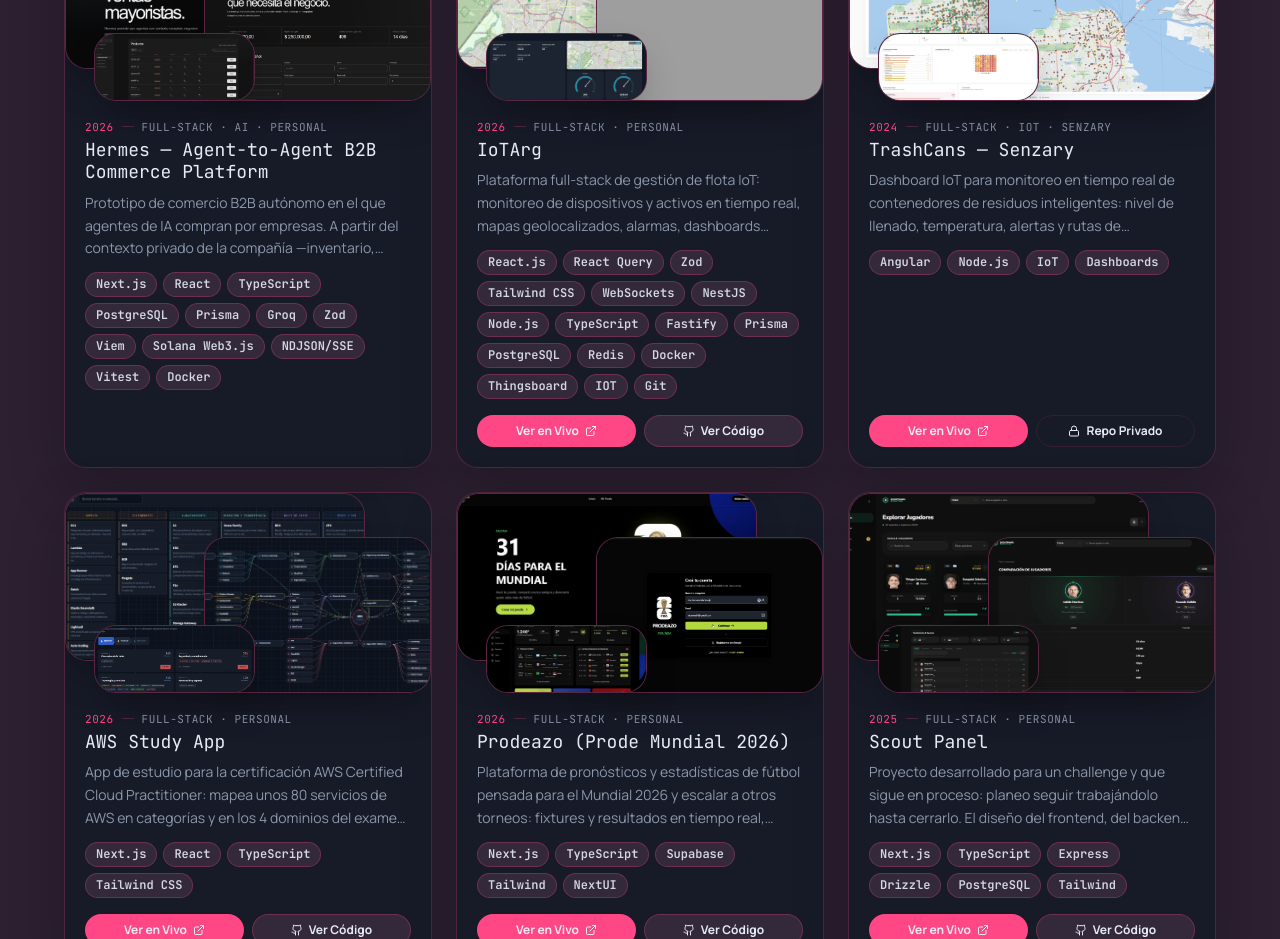
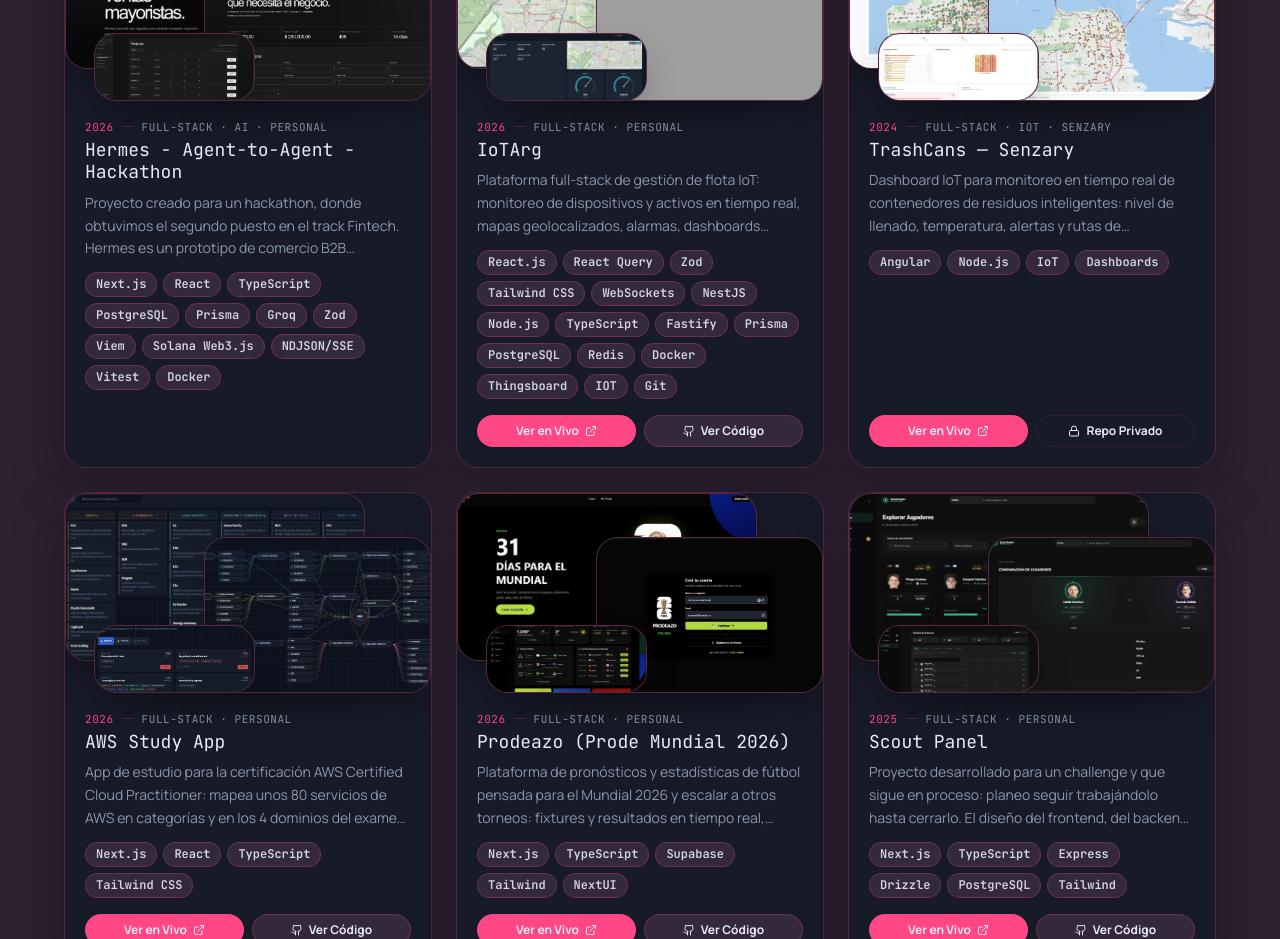
Before and after one commit to nicovon24/PortafolioNuevo, a Next.js app: page / in a window 1280 px wide. Shown: the part 2740-3679 px from the top of the page. Built offline with nearby package versions, Linux system fonts and the light colour scheme; grey boxes are pictures that could not be loaded.

Commit message:
docs: highlight Hermes hackathon result

```diff
--- a/public/locales/en/common.json
+++ b/public/locales/en/common.json
@@ -112,7 +112,7 @@
     },
     "items": {
       "hermes": {
-        "description": "Prototype for autonomous B2B procurement in which AI agents purchase on behalf of businesses. Starting from a company's private context — inventory, sales, target coverage and capital — it builds a purchase request, tenders it to three distributor agents, negotiates price and terms round by round, awards each line item to the best eligible offer and generates purchase orders. When the mandate allows it, the platform can also settle payments in digital assets: ARGt on Arbitrum and an experimental cross-chain USDC route on Solana. Built as a modular, server-centric monolith with Next.js and PostgreSQL through Prisma. Groq proposes language and commercial terms through structured output, while deterministic server-side rules validate identity, stock, budget, margin, awards and payments before anything is persisted. Every message, offer, negotiation round, order, payment and domain event is recorded for auditing and replay. Demo/prototype; not a production system."
+        "description": "Created for a hackathon, where we earned second place in the Fintech track. Hermes is a prototype for autonomous B2B procurement in which AI agents purchase on behalf of businesses. Starting from a company's private context — inventory, sales, target coverage and capital — it builds a purchase request, tenders it to three distributor agents, negotiates price and terms round by round, awards each line item to the best eligible offer and generates purchase orders. When the mandate allows it, the platform can also settle payments in digital assets: ARGt on Arbitrum and an experimental cross-chain USDC route on Solana. Built as a modular, server-centric monolith with Next.js and PostgreSQL through Prisma. Groq proposes language and commercial terms through structured output, while deterministic server-side rules validate identity, stock, budget, margin, awards and payments before anything is persisted. Every message, offer, negotiation round, order, payment and domain event is recorded for auditing and replay. Demo/prototype; not a production system."
       },
       "prodeazo": {
         "description": "Football prediction and statistics platform designed for the 2026 World Cup and scalable to other tournaments: real-time fixtures and results, predictions before match kick-off, points for correct picks and general and league rankings. MVP with fixture, predictions, ranking, user-to-user comparison and special picks (champion, top scorer, etc.); phased roadmap for mini-leagues with administration and a reusable statistics module (groups, brackets, metrics and profiles). Initial stack: Next.js and TypeScript, Supabase with PostgreSQL, Tailwind and NextUI; fixtures and results via Bzzoiro BSD."
--- a/public/locales/es/common.json
+++ b/public/locales/es/common.json
@@ -112,7 +112,7 @@
     },
     "items": {
       "hermes": {
-        "description": "Prototipo de comercio B2B autónomo en el que agentes de IA compran por empresas. A partir del contexto privado de la compañía —inventario, ventas, cobertura objetivo y capital— genera una solicitud de compra, abre una licitación con tres agentes distribuidores, negocia precios y condiciones por rondas, adjudica cada producto a la mejor oferta elegible y emite las órdenes de compra. Si el mandato lo permite, también liquida el pago con activos digitales: ARGt sobre Arbitrum y una ruta experimental cross-chain con USDC sobre Solana. Construido como un monolito modular y server-centric con Next.js y PostgreSQL mediante Prisma. Groq propone lenguaje y términos comerciales con salida estructurada, mientras reglas determinísticas del servidor validan identidad, stock, presupuesto, margen, adjudicación y pagos antes de persistir cualquier dato. Cada mensaje, oferta, ronda, orden, pago y evento de dominio queda registrado para auditoría y replay. Demo/prototipo; no es un sistema de producción."
+        "description": "Proyecto creado para un hackathon, donde obtuvimos el segundo puesto en el track Fintech. Hermes es un prototipo de comercio B2B autónomo en el que agentes de IA compran por empresas. A partir del contexto privado de la compañía —inventario, ventas, cobertura objetivo y capital— genera una solicitud de compra, abre una licitación con tres agentes distribuidores, negocia precios y condiciones por rondas, adjudica cada producto a la mejor oferta elegible y emite las órdenes de compra. Si el mandato lo permite, también liquida el pago con activos digitales: ARGt sobre Arbitrum y una ruta experimental cross-chain con USDC sobre Solana. Construido como un monolito modular y server-centric con Next.js y PostgreSQL mediante Prisma. Groq propone lenguaje y términos comerciales con salida estructurada, mientras reglas determinísticas del servidor validan identidad, stock, presupuesto, margen, adjudicación y pagos antes de persistir cualquier dato. Cada mensaje, oferta, ronda, orden, pago y evento de dominio queda registrado para auditoría y replay. Demo/prototipo; no es un sistema de producción."
       },
       "prodeazo": {
         "description": "Plataforma de pronósticos y estadísticas de fútbol pensada para el Mundial 2026 y escalar a otros torneos: fixtures y resultados en tiempo real, predicciones antes del inicio del partido, puntos por aciertos y rankings generales y por ligas. MVP con fixture, predicciones, ranking, comparativa usuario a usuario y picks especiales (campeón, goleador, etc.); roadmap en fases para miniligas con administración y un módulo estadístico reutilizable (grupos, llaves, métricas y perfiles). Stack inicial: Next.js y TypeScript, Supabase con PostgreSQL, Tailwind y NextUI; fixtures y resultados vía Bzzoiro BSD."
--- a/src/data/portfolio.ts
+++ b/src/data/portfolio.ts
@@ -202,7 +202,7 @@ export const projects: PortfolioProject[] = [
     year: "2026",
     role: "Full-stack · AI",
     org: "personal",
-    title: "Hermes — Agent-to-Agent B2B Commerce Platform",
+    title: "Hermes - Agent-to-Agent - Hackathon",
     technologies: [
       "Next.js",
       "React",
```
